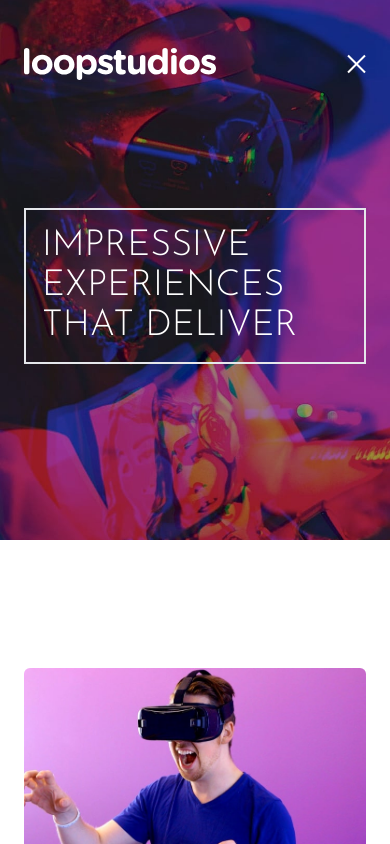
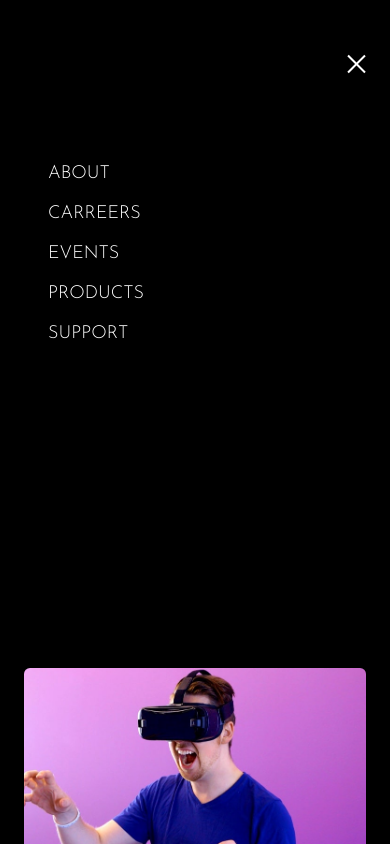
Before and after one commit to Ruturaj2003/LoopStudios-TW, a website: page index.html in a window 390 px wide. Both pictures are taken after a click on the button 354 px from the left and 64 px from the top of the page. Shown: the top 844 px of the page. Drawn offline with Linux system fonts and the light colour scheme.

Commit message:
Add Mobile Menu And JavaScript

```diff
--- a/index.html
+++ b/index.html
@@ -8,6 +8,7 @@
     <link rel="preconnect" href="https://fonts.gstatic.com" crossorigin>
     <link href="https://fonts.googleapis.com/css2?family=Alata&family=Josefin+Sans:wght@300&display=swap" rel="stylesheet">
     <link rel="stylesheet" href="css/style.css">
+    <script src="./js/script.js" defer></script>
     <title>Loop Studios</title>
 </head>
 <body>
@@ -53,7 +54,7 @@
 
                 <!--  Hanburder Button -->
                 <div class="md:hidden">
-                    <button id="menu-btn" type="button" class="z-40 open block hamburger md:hidden focus:outline-none">
+                    <button id="menu-btn" type="button" class="z-40  block hamburger md:hidden focus:outline-none">
                         <span class="hamburger-top"></span>
                         <span class="hamburger-middle"></span>
                         <span class="hamburger-bottom"></span>
@@ -61,7 +62,14 @@
                 </div>
             </nav>
 
-            <!-- @todo Mobile Menu -->
+            <!--  Mobile Menu -->
+            <div class="absolute top-0 bottom-0 left-0 flex-col self-end  hidden  w-full min-h-screen py-1 pt-40 pl-12 space-y-3 text-lg text-white uppercase bg-black" id="menu">
+                <a href="#" class="hover:text-indigo-500">About</a>
+                <a href="#" class="hover:text-indigo-500">carreers</a>
+                <a href="#" class="hover:text-indigo-500">Events</a>
+                <a href="#" class="hover:text-indigo-500">Products</a>
+                <a href="#" class="hover:text-indigo-500">Support</a>
+            </div>
 
 
             <div class="max-w-lg mt-32 mb-32 p-4 font-sans text-4xl text-white uppercase border-2 md:p-10 md:m-32 md:mx-0 md:text-6xl">
--- /dev/null
+++ b/js/script.js
@@ -0,0 +1,10 @@
+const btn = document.getElementById("menu-btn");
+const menu = document.getElementById('menu');
+
+btn.addEventListener('click', navToggle);
+
+function navToggle() {
+    btn.classList.toggle('open')
+    menu.classList.toggle('flex')
+    menu.classList.toggle('hidden')
+}
```
Also changed, not shown: css/style.css.
